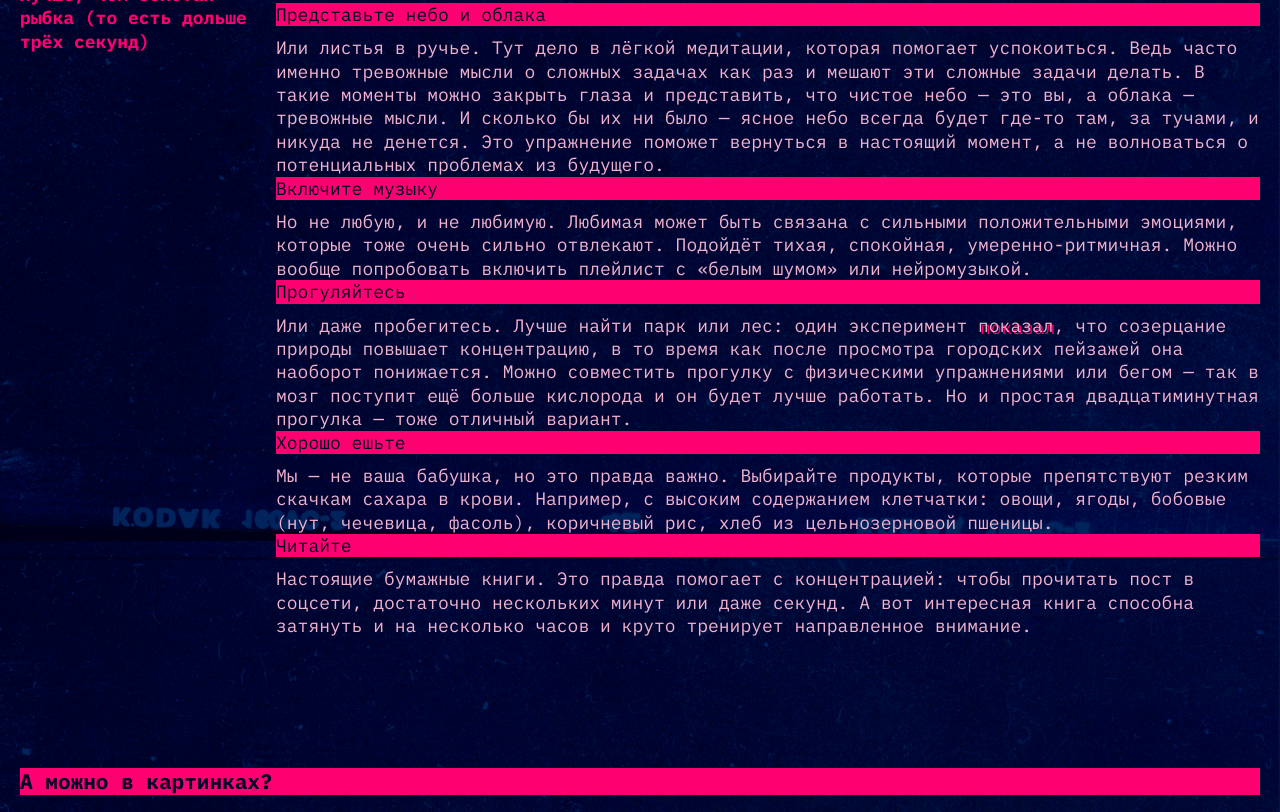
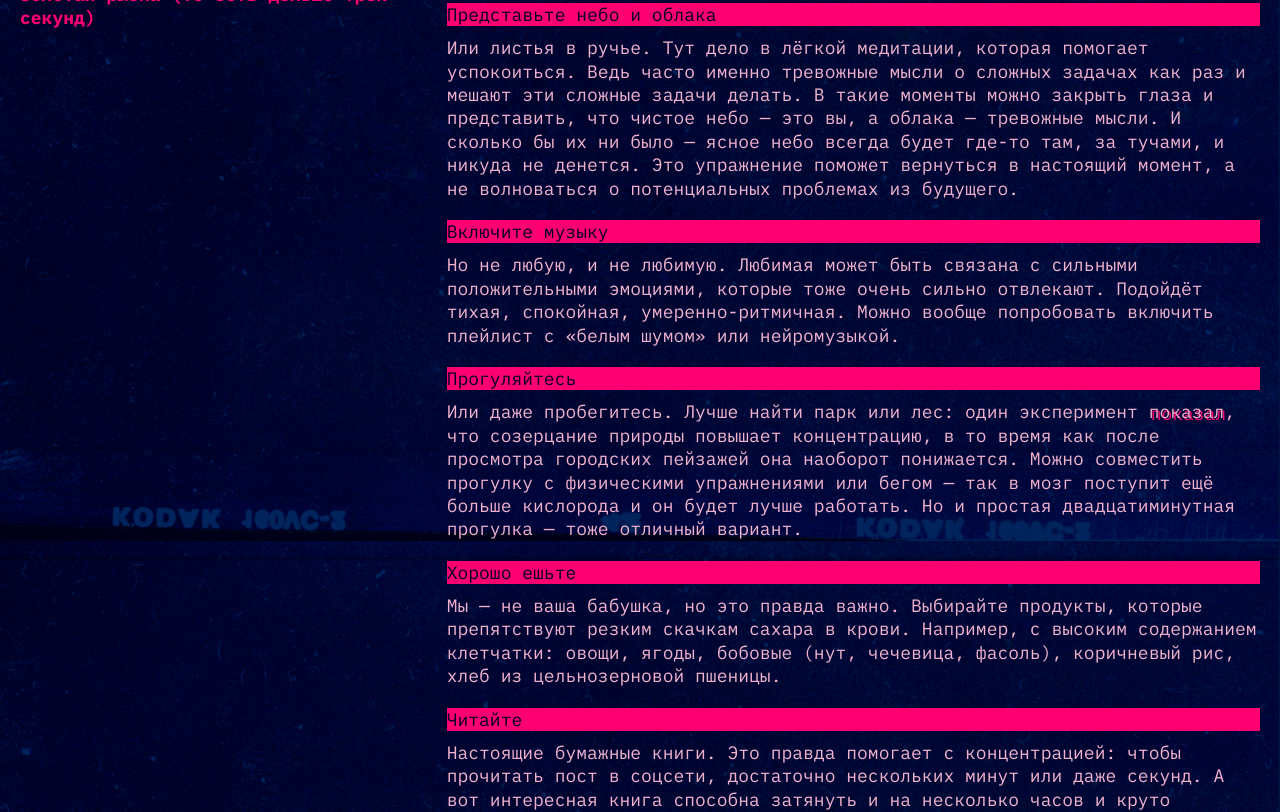
Before and after one commit to FiraxCobalt/slozhno-sosredotochitsya-fd, a plain HTML site: page index.html in a window 1280 px wide. Shown: the part 1859-2671 px from the top of the page. Drawn offline with Linux system fonts and the light colour scheme.

Commit message:
Стилизовал галеерю под десктопное разрешение, Изменил высотку строк в контейнере

```diff
--- a/styles/style.css
+++ b/styles/style.css
@@ -158,6 +158,7 @@
 
 .advices-focus__gallery-title {
   margin-block-end: 10px;
+  font-size: inherit;
 }
 
 .advices-focus__gallery-container {
@@ -239,7 +240,7 @@
 
   .advices-focus {
     display: grid;
-    grid-template-columns: 236px 1fr;
+    grid-template-columns: 1fr 2fr;
     grid-template-rows: repeat(2, auto);
     gap: 80px 20px;
   }
@@ -359,8 +360,11 @@
   }
 
   .hard-focus__item:not(:last-of-type),
-  .decrease-focus__item:not(:last-of-type),
-  .advices-focus__item:not(:last-of-type) {
+  .decrease-focus__item:not(:last-of-type)  {
     margin-block-end: 0;
+  }
+
+  .advices-focus__gallery-container {
+    grid-template-rows: 260px 315px 433px;
+  }
 }
-}
```
